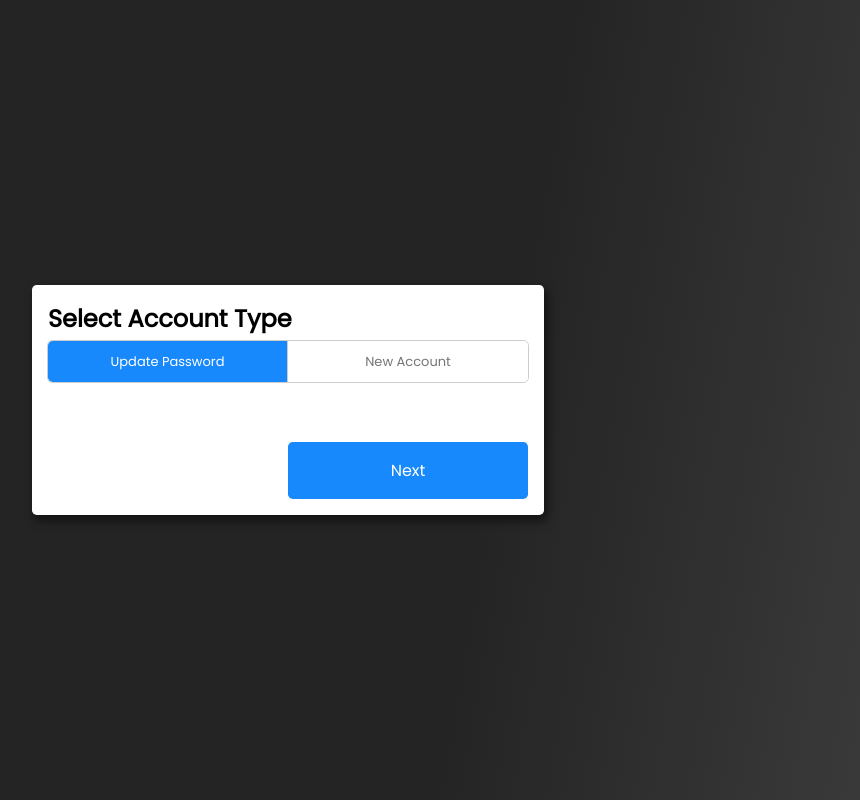
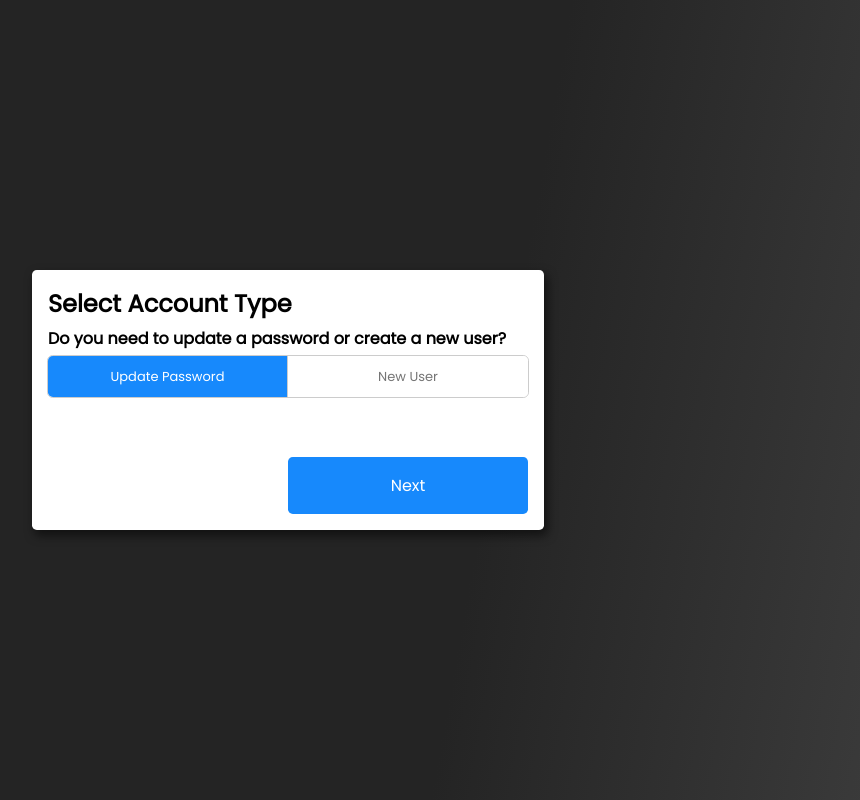
Before and after one commit to PandolfoM/mjp-account-change, a React (Vite) app in the folder client/: page / in a window 1280 px wide. Shown: the whole page, without its empty margins (352-1212 px from the left). Built offline with nearby package versions, Linux system fonts and the light colour scheme.

Commit message:
new account -> new user, subtitle on select acc

```diff
--- a/client/src/components/AccountType/index.jsx
+++ b/client/src/components/AccountType/index.jsx
@@ -61,6 +61,7 @@ function AccountType(props) {
   return (
     <form className="form" noValidate onChange={handleChange}>
       <h2>Select Account Type</h2>
+      <h4>Do you need to update a password or create a new user?</h4>
       <div className="inline-radio">
         <div>
           <input
@@ -78,7 +79,7 @@ function AccountType(props) {
             name="type"
             value="2"
             defaultChecked={formData.type === "2"}></input>
-          <label htmlFor="newpass">New Account</label>
+          <label htmlFor="newpass">New User</label>
         </div>
       </div>
       {formData.type === "2" && (
```
